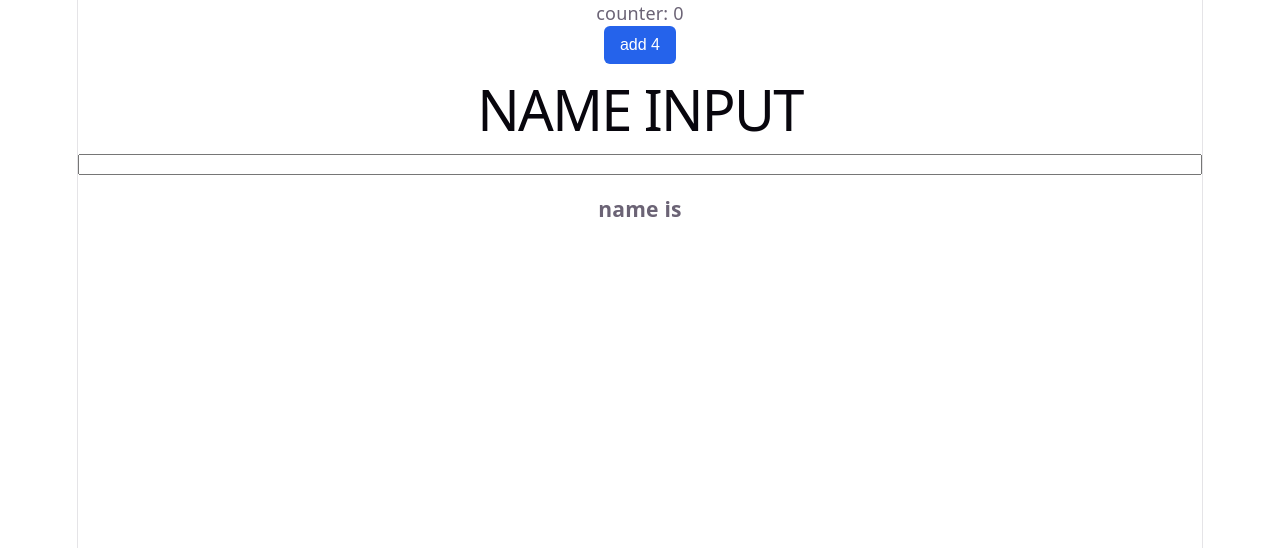
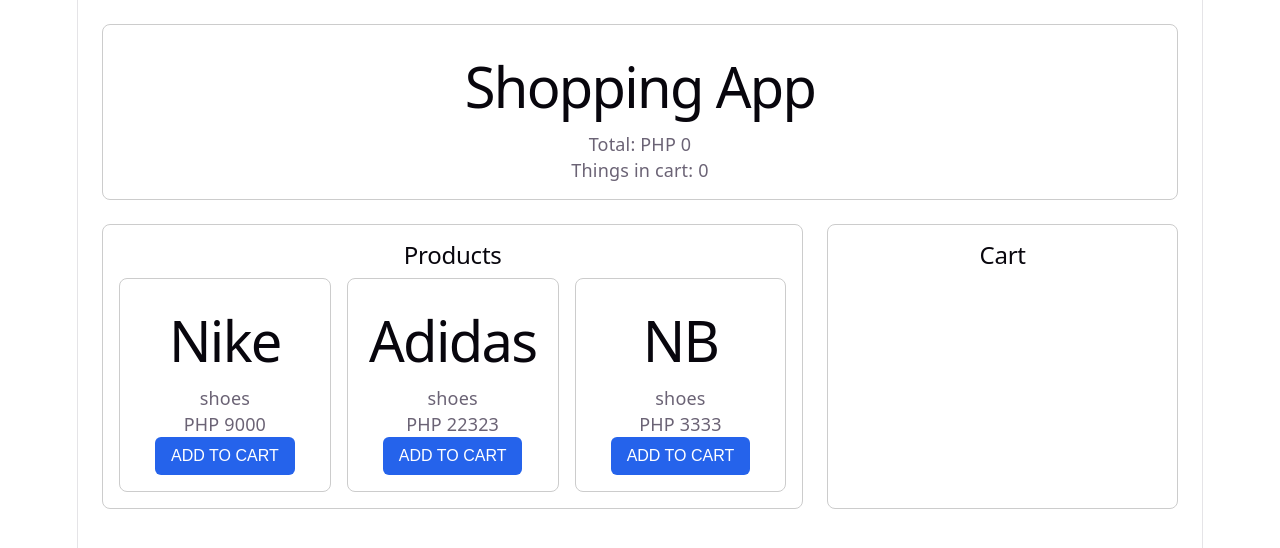
Before and after one commit to franzdarren/practice-ground, a React (Vite) app: page / in a window 1280 px wide. Shown: the top 548 px of the page. Built offline with nearby package versions, Linux system fonts and the light colour scheme.

Commit message:
09/17/2026 2:26PM

```diff
--- a/src/App.css
+++ b/src/App.css
@@ -18,6 +18,43 @@
 
 button:hover {
   background: #1d4ed8;
+}
+
+.app-layout {
+  display: grid;
+  grid-template-columns: minmax(0, 2fr) minmax(220px, 1fr);
+  gap: 24px;
+  padding: 24px;
+}
+
+.info-container {
+  grid-column: 1 / -1;
+  padding: 16px;
+  border: 1px solid #ccc;
+  border-radius: 8px;
+}
+
+.shopping-container,
+.cart-container {
+  padding: 16px;
+  border: 1px solid #ccc;
+  border-radius: 8px;
+}
+
+.product-grid {
+  display: grid;
+  grid-template-columns: repeat(3, minmax(0, 1fr));
+  gap: 16px;
+}
+
+@media (max-width: 900px) {
+  .app-layout {
+    grid-template-columns: 1fr;
+  }
+
+  .product-grid {
+    grid-template-columns: 1fr;
+  }
 }
 
 .modal-backdrop {
--- a/src/App.jsx
+++ b/src/App.jsx
@@ -3,13 +3,41 @@
 import Modal from './components/Modal.jsx';
 import Counter from './components/Counter.jsx';
 import NameInput from './components/NameInput.jsx';
+import ShoppingCard from './components/ShoppingCard.jsx';
 
 function App() {
+  let [cart, setCart] = useState([]);
+  let total = cart.reduce((acc, item) => acc + item.price, 0);
+  function addToCart(product){
+    console.log("add to cart: ", product);
+    setCart(currentCart => {
+      return [...currentCart, product];
+    })
+  }
+
+
   return(
-    <>
-      <Counter numToAdd={4}/>
-      <NameInput/>
-    </>
+    <main className="app-layout">
+      <section className="info-container">
+        <h1>Shopping App</h1>
+        <p>Total: PHP {total}</p>
+        <p>Things in cart: {cart.length}</p>
+      </section>
+
+      <section className="shopping-container">
+        <h2>Products</h2>
+        <div className="product-grid">
+          <ShoppingCard id={1} name="Nike" description="shoes" price={9000} onAddToCart={addToCart}/>
+          <ShoppingCard id={2} name="Adidas" description="shoes" price={22323} onAddToCart={addToCart}/>
+          <ShoppingCard id={3} name="NB" description="shoes" price={3333} onAddToCart={addToCart}/>
+        </div>
+      </section>
+
+      <section className="cart-container">
+        <h2>Cart</h2>
+
+      </section>
+    </main>
   )
 }
 
--- /dev/null
+++ b/src/components/ShoppingCard.jsx
@@ -0,0 +1,23 @@
+
+
+function ShoppingCard({id, name = "samplename", description, price, onAddToCart}) {
+  function handleAddToCart(){
+    console.log("adsdw");
+    onAddToCart({
+      id,
+      name,
+      description,
+      price
+    })
+  }
+  return (
+    <div style={{ border: '1px solid #ccc', borderRadius: '8px', padding: '16px' }}>
+        <h1>{name}</h1>
+        <p>{description}</p>
+        <p>PHP {price}</p>
+        <button onClick={handleAddToCart}>ADD TO CART</button>
+    </div>
+  )
+}
+
+export default ShoppingCard
```
Also changed, not shown: src/components/Cart.jsx (added, +7 -0 lines), src/main.jsx (+6 -6 lines), src/components/trash/Car.jsx (renamed from src/components/Car.jsx), src/components/trash/Gamble.jsx (renamed from src/components/Gamble.jsx), src/components/trash/SportsCar.jsx (renamed from src/components/SportsCar.jsx).
